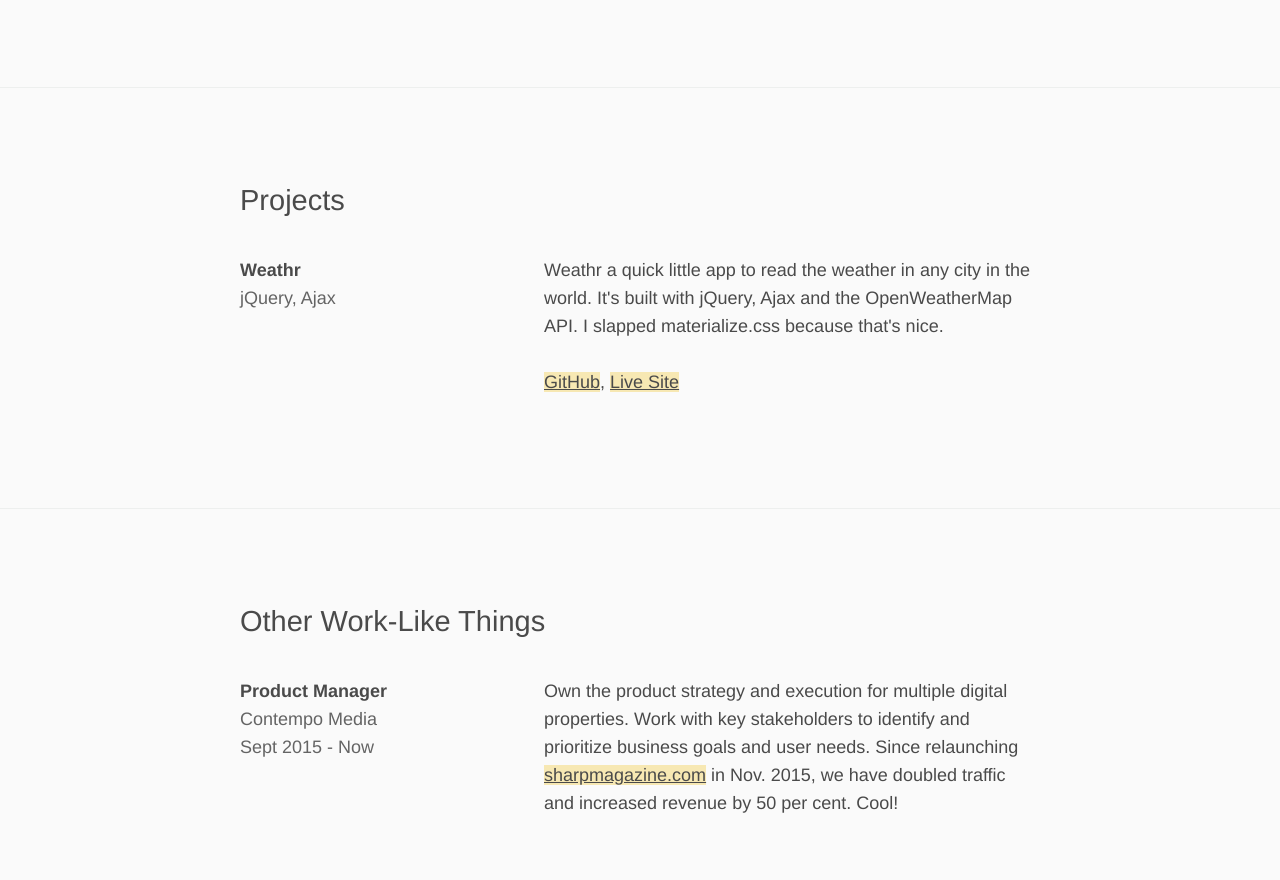
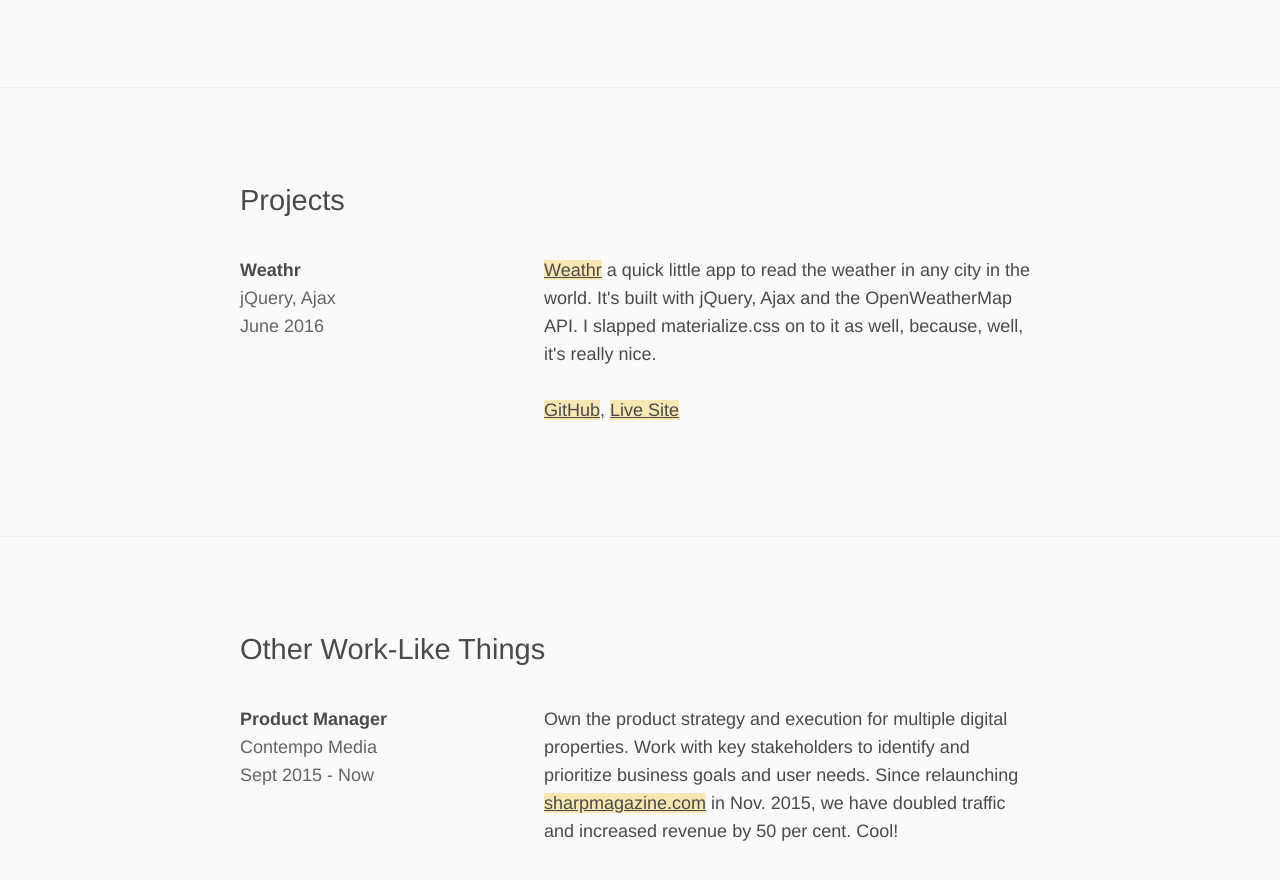
Before and after one commit to colinxr/cr-jekyll, a Jekyll site: the page built from index.html, in a window 1280 px wide and 900 px high, scrolled down 866 px. Shown: the top 880 px of the window. Built offline with Jekyll 4.4.1, drawn with Linux system fonts in a browser that asks for light colours.

Commit message:
add date to projects entries

```diff
--- a/_data/projects.yml
+++ b/_data/projects.yml
@@ -1,5 +1,5 @@
 -   title: Weathr
     languages: jQuery, Ajax
     time: June 2016
-    description: Weathr a quick little app to read the weather in any city in the world. It's built with jQuery, Ajax and the OpenWeatherMap API. I slapped materialize.css because that's nice.
+    description: <a href="https://www.colinrabyniuk.com/weathr">Weathr</a> a quick little app to read the weather in any city in the world. It's built with jQuery, Ajax and the OpenWeatherMap API. I slapped materialize.css on to it as well, because, well, it's really nice.
     links: <a href="https://www.github.com/colinxr/weathr">GitHub</a>, <a href="https://www.colinrabyniuk.com/weathr">Live Site</a>
--- a/_includes/body.html
+++ b/_includes/body.html
@@ -34,6 +34,7 @@
           <div class="meta">
               <p class="title">{{ project.title }}</p>
               <p class="meta--secondary">{{ project.languages }}</p>
+              <p class="meta--secondary">{{ project.time }}</p>
           </div>
 
           <div class="desc">
```
